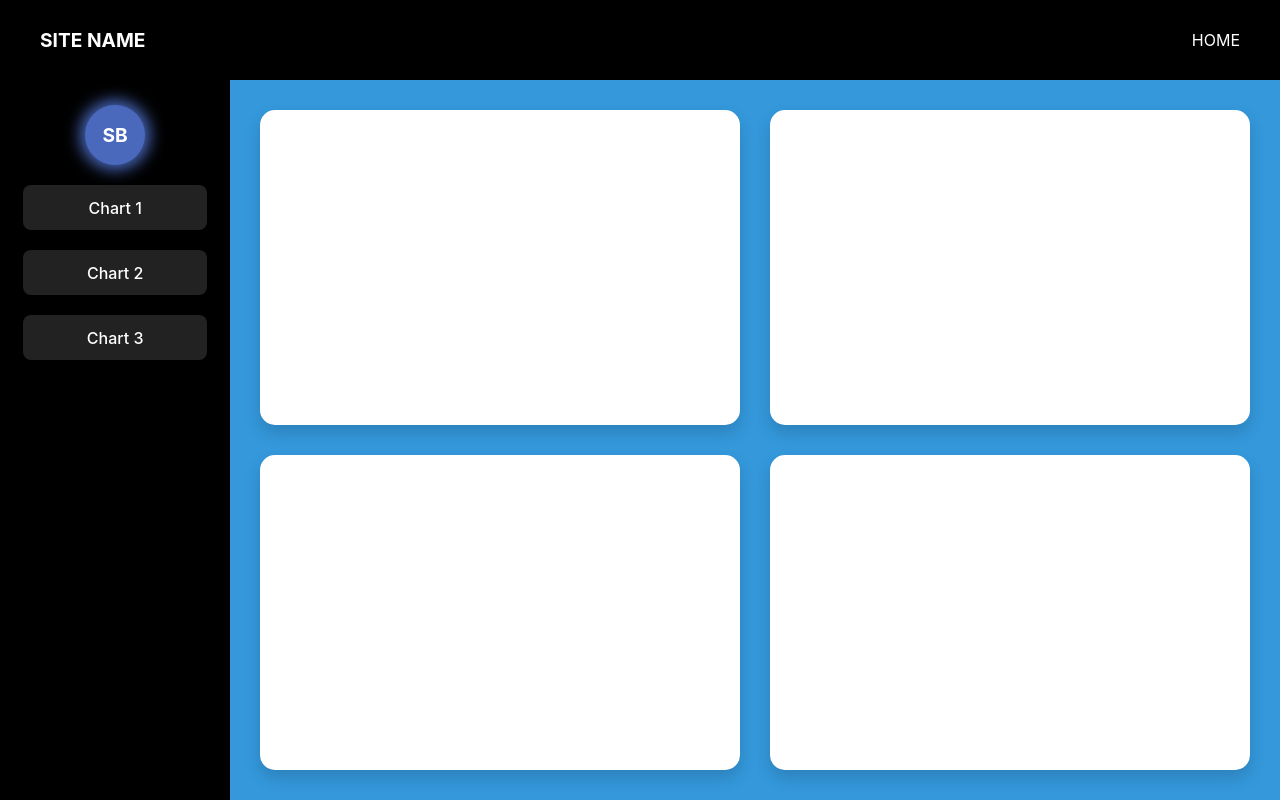
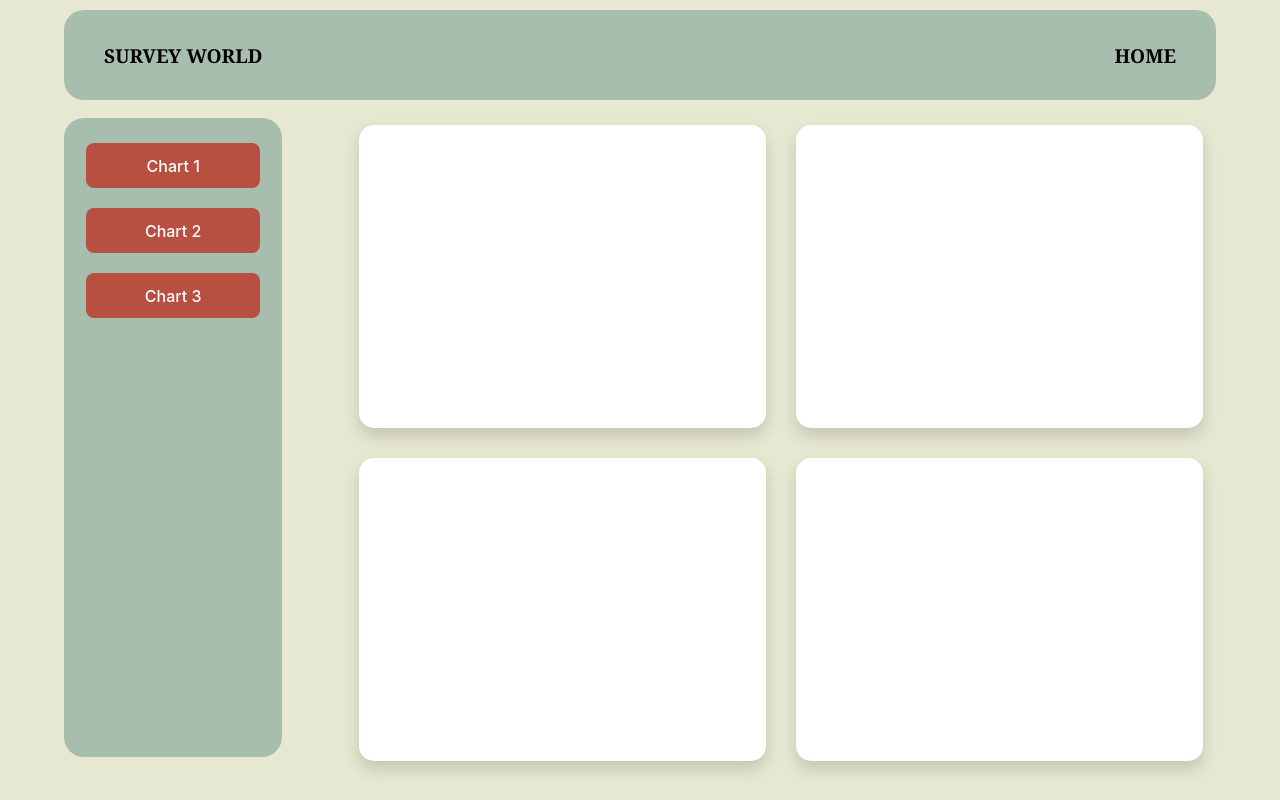
Before and after one commit to kraonix/surveyWEB, a Flask app: page /dashboard in a window 1280 px wide. Run offline with Flask 3, Linux system fonts and the light colour scheme.

Commit message:
0.2
ui adjust

```diff
--- a/static/css/dashboard_style.css
+++ b/static/css/dashboard_style.css
@@ -11,26 +11,31 @@ body, html {
     height: 100%;
     width: 100%;
     font-family: -apple-system, BlinkMacSystemFont, "Segoe UI", Roboto, sans-serif;
-    background-color: #3498db; /* Blue full-screen background */
+    background-color: #E7E8D1;
     overflow: hidden;
 }
 
-/* --- Top Black Navbar --- */
+/* --- Top Navbar --- */
 .navbar {
-    width: 100%;
-    height: 10vh; /* 10% of viewport height */
-    background-color: #000000;
-    color: #ffffff;
+    width: 90%;
+    height: 90px;
+    border-radius: 20px;
+    background-color: #A7BEAE;
+    color: #000000;
+    font-family: Georgia, 'Times New Roman', Times, serif;
     display: flex;
     justify-content: space-between;
     align-items: center;
     padding: 0 40px;
     box-sizing: border-box;
+
     position: fixed;
-    top: 0;
-    left: 0;
+    top: 10px;
+    left: 50%;
+    transform: translateX(-50%);
     z-index: 10;
 }
+
 
 .navbar .site-name {
     font-weight: bold;
@@ -38,71 +43,66 @@ body, html {
 }
 
 .navbar .home-link {
-    color: #ffffff;
     text-decoration: none;
-    font-size: 1rem;
+    color: #000000;
+    font-family: Georgia, 'Times New Roman', Times, serif;
+    font-weight: bold;
+    font-size: 1.2rem;
 }
 
 /* --- Main Container --- */
 .main-container {
     display: flex;
     width: 100%;
-    height: 90vh; /* Remaining height after navbar */
-    margin-top: 10vh; /* Offset for fixed navbar */
+    height: calc(100vh - 90px);
+    margin-top: 10vh;
 }
 
-/* --- Left Black Sidebar --- */
+/* --- Left Sidebar --- */
 .sidebar {
-    width: 18%; /* Approx. 15-20% of screen width */
-    height: 100%;
-    background-color: #000000;
+    width: 18%;
+    height: 90%;
+    margin-top: 3%;
+    margin-left: 5%;
+    background-color: #A7BEAE;
     display: flex;
     flex-direction: column;
     align-items: center;
     padding: 25px 0;
     box-sizing: border-box;
+    border-radius: 20px;
 }
 
 .sidebar-item {
     color: #ffffff;
     cursor: pointer;
     transition: all 0.3s ease;
-    margin-bottom: 20px; /* Evenly spaced */
+    margin-bottom: 20px;
     display: flex;
     justify-content: center;
     align-items: center;
     font-weight: 500;
 }
 
-.sidebar-item.circular {
-    width: 60px;
-    height: 60px;
-    border-radius: 50%;
-    background-color: #333;
-    font-size: 1.2rem;
-    font-weight: bold;
-}
-
 .sidebar-item.rectangular {
     width: 80%;
     height: 45px;
-    background-color: #222;
+    background-color: #B85042;
     border-radius: 8px;
 }
 
-/* The selected sidebar tile glows.
-    By default, the first tile (Prediction Model) is selected.
-*/
+
 .sidebar-item.selected {
-    background-color: #4a69bd; /* Different color */
-    box-shadow: 0 0 15px 5px #4a69bd; /* Glow effect */
+    background-color: #4a69bd;
+    box-shadow: 0 0 15px 5px #4a69bd;
 }
 
 /* --- Main Content Area (Grid) --- */
 .main-content {
-    width: 82%; /* Remaining width */
-    height: 100%;
+    width: 82%;
+    height: 98%;
     padding: 30px;
+    margin-top: 1.15%;
     box-sizing: border-box;
     display: flex;
     justify-content: center;
@@ -111,10 +111,10 @@ body, html {
 
 .viz-grid {
     display: grid;
-    grid-template-columns: 1fr 1fr; /* 2 per row */
-    grid-template-rows: 1fr 1fr;    /* 2 rows */
+    grid-template-columns: 1fr 1fr;
+    grid-template-rows: 1fr 1fr;
     gap: 30px;
-    width: 100%;
+    width: 90%;
     height: 100%;
     max-width: 1200px;
 }
--- a/static/css/landing_style.css
+++ b/static/css/landing_style.css
@@ -11,13 +11,13 @@ body, html {
 .main-container {
     width: 100%;
     height: 100vh;
-    background-color: #b1d9f3;
+    background-color: #395465;
     position: relative;
     padding-top: 60px; /* Offset for the fixed navbar */
     box-sizing: border-box;
 }
 
-/* --- Top Black Navbar --- */
+/* --- Top Navbar --- */
 .navbar {
     width: 90%;
     height: 90px;
--- a/templates/dashboard.html
+++ b/templates/dashboard.html
@@ -9,16 +9,13 @@
 <body>
 
     <nav class="navbar">
-        <div class="site-name">SITE NAME</div>
+        <div class="site-name">SURVEY WORLD</div>
         <a href="/" class="home-link">HOME</a>
     </nav>
 
     <div class="main-container">
 
         <aside class="sidebar">
-            <div class="sidebar-item circular selected">
-                SB
-            </div>
 
             <div class="sidebar-item rectangular">
                 Chart 1
```
